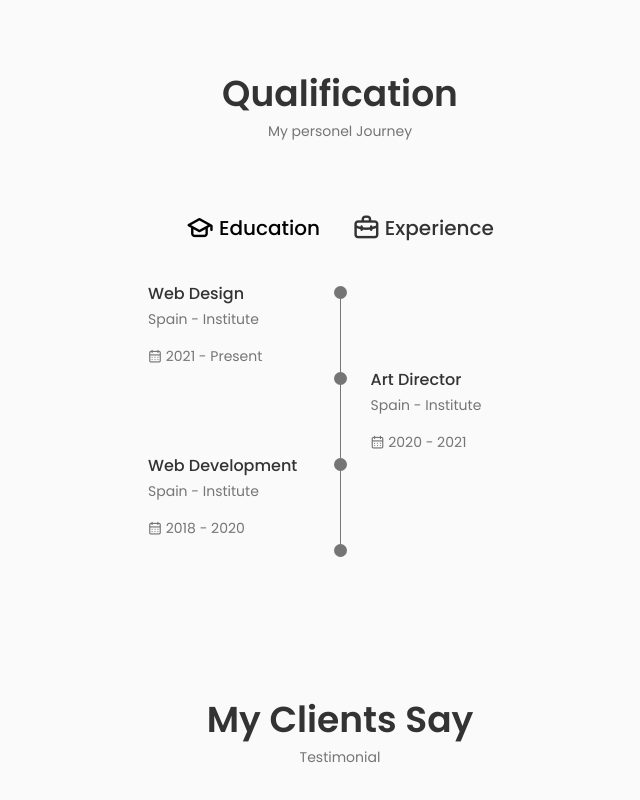
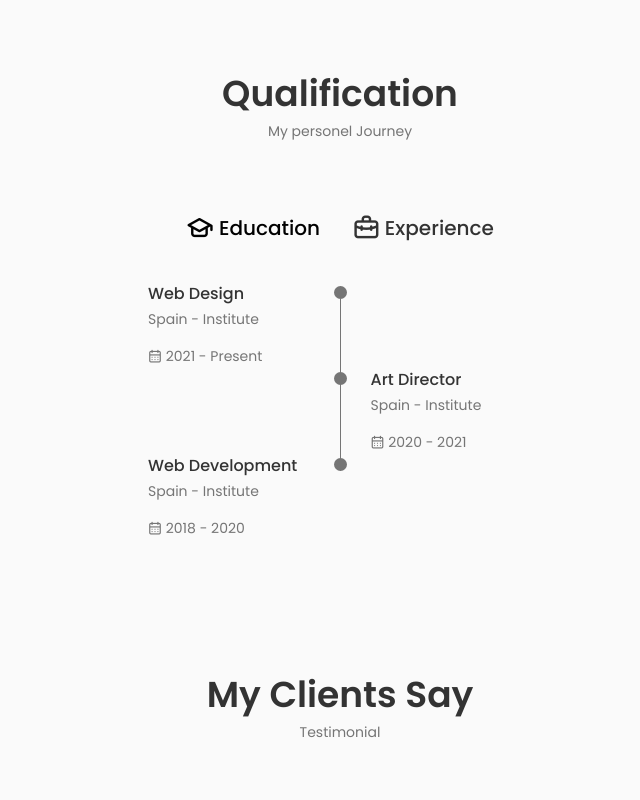
Before and after one commit to gyash21/THE-PORTFOLIO, a React (Create React App) app: page / in a window 1280 px wide. Shown: the part 2451-3251 px from the top of the page, without its empty margins (300-940 px from the left). Built offline with nearby package versions, Linux system fonts and the light colour scheme.

Commit message:
fix- rounder and line adjusted

```diff
--- a/src/components/qualification/Qualification.jsx
+++ b/src/components/qualification/Qualification.jsx
@@ -97,16 +97,14 @@ const Qualification = () => {
 
               <div>
                 <span className="qualification__rounder"></span>
-                <span className="qualification__line"></span>
+
               </div>
             </div>
 
             <div className="qualification__data">
               <div></div>
 
-              <div>
-                <span className="qualification__rounder"></span>
-              </div>
+
 
 
             </div>
```
